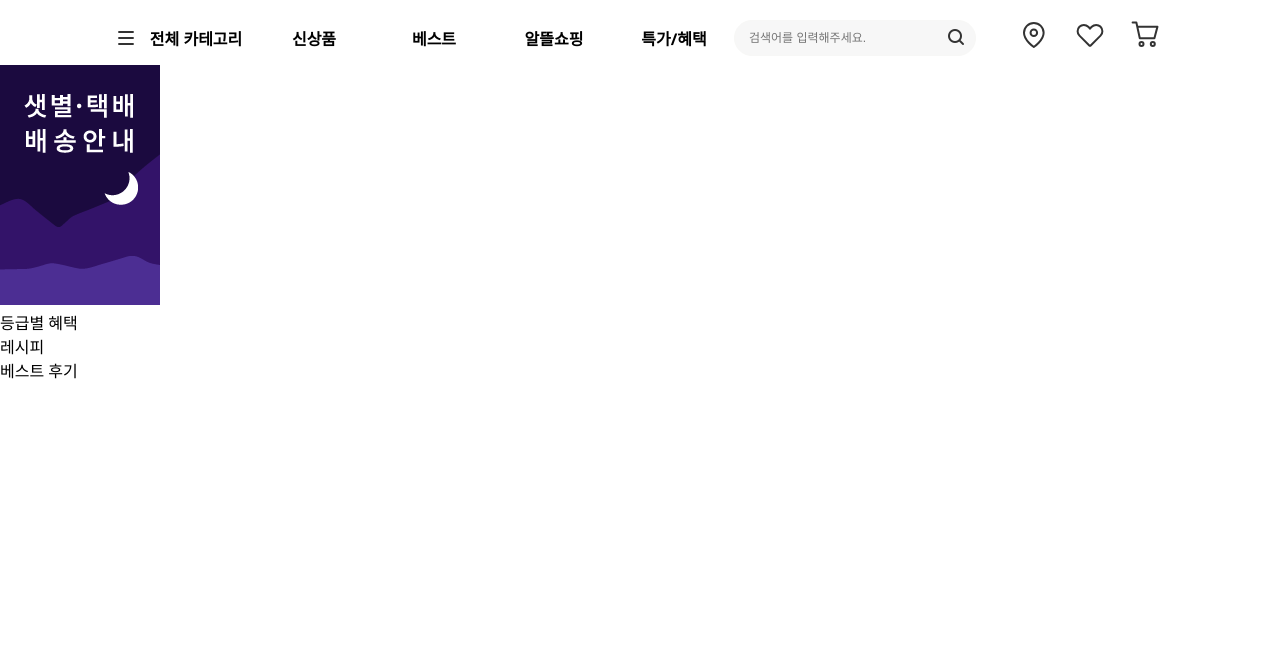
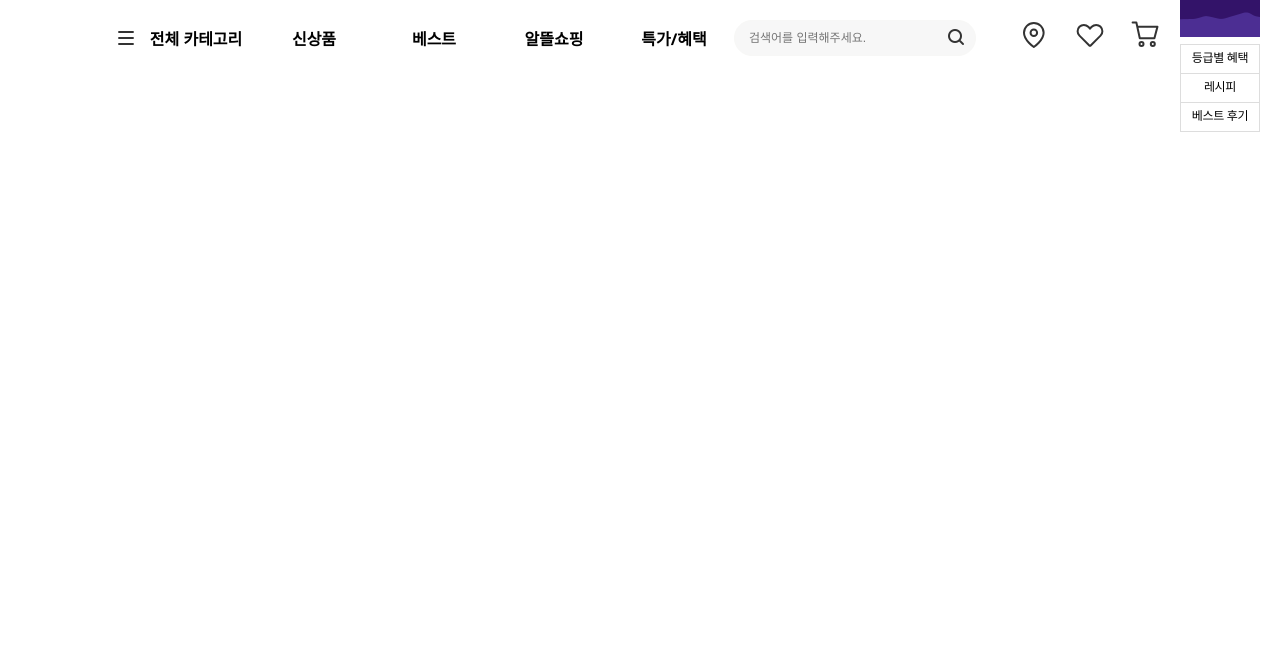
Before and after one commit to hyoungqu23/MarketKurlyClone, a plain HTML site: page index.html in a window 1280 px wide. Shown: the part 153-800 px from the top of the page. Drawn offline with Linux system fonts and the light colour scheme.

Commit message:
0427 side quick menu css 구현

```diff
--- /dev/null
+++ b/CSS/main.css
@@ -0,0 +1,40 @@
+#main {
+  width: 1050px;
+}
+
+#quick-menu {
+  width: 80px;
+  position: fixed;
+  z-index: 1;
+  right: 20px;
+  top: 70px;
+}
+
+#quick-menu .quick-image a {
+  display: block;
+  width: 80px;
+  height: 120px;
+  margin-bottom: 7px;
+}
+
+.quick-items {
+  border: 1px solid #DDDDDD;
+  border-top: none;
+}
+
+.quick-items li a {
+  font-size: 12px;
+  letter-spacing: -0.3px;
+  line-height: 16px;
+  text-align: center;
+
+  height: 29px;
+  width: 78px;
+  border-top: 1px solid #DDDDDD;
+  padding-top: 5px;
+
+  background-color: transparent;
+
+  display: block;
+  cursor: pointer;
+}
--- a/index.html
+++ b/index.html
@@ -27,9 +27,10 @@
   <link rel="stylesheet" href="./CSS/style.css">
   <link rel="stylesheet" href="./CSS/header.css">
   <link rel="stylesheet" href="./CSS/navbar.css">
+  <link rel="stylesheet" href="./CSS/main.css">
 
   <!-- Favicon -->
-  <link rel="favicon" href="./img/favicon.webp">
+  <link rel="shortcut icon" href="./img/favicon.webp" type="image/x-icon">
 </head>
 <body>
   <div id="wrap">
@@ -419,11 +420,9 @@
       </div>
 
       <div id="main">
-        <section class="quick-menu">
+        <div id="quick-menu">
           <div class="quick-image">
-            <a href="#">
-              <img src="./img/quickmenu.webp" alt="quick-menu" />
-            </a>
+            <a href="#"><img src="./img/quickmenu.webp" alt="quick-image" width="80px"></a>
           </div>
 
           <ul class="quick-items">
@@ -437,7 +436,7 @@
               <a href="#">베스트 후기</a>
             </li>
           </ul>
-        </section>
+        </div>
 
         <section class="main-image-slider">
           <div class="slide-wrapper">
```
